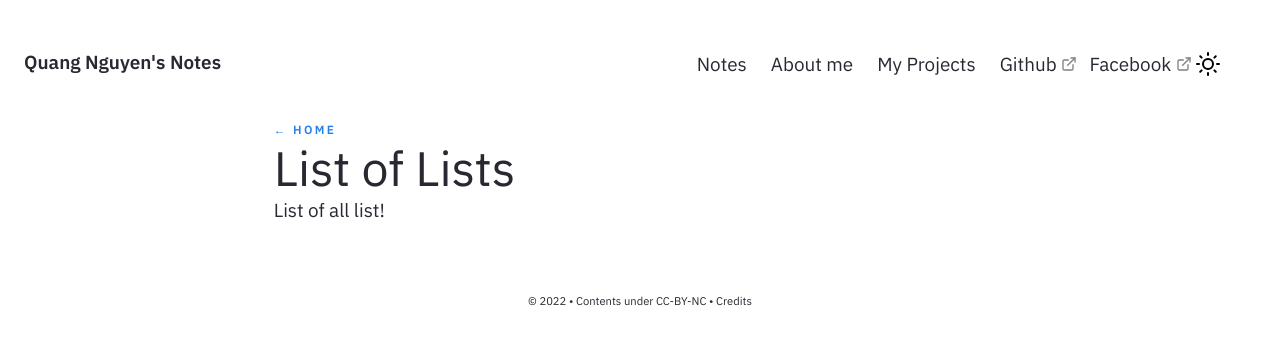
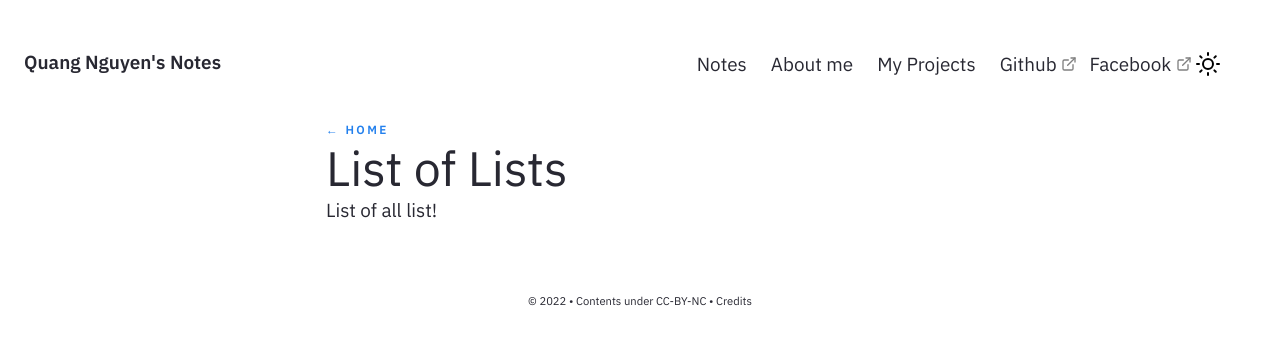
Before and after one commit to quangnguyen0698vn/quangnguyen0698vn.github.io, a Jekyll site: the page built from pages/lists.md, in a window 1280 px wide. Shown: the top 345 px of the page. Built offline with Jekyll 4.4.1, drawn with Linux system fonts in a browser that asks for light colours.

Commit message:
change the width size

```diff
--- a/_layouts/Post.html
+++ b/_layouts/Post.html
@@ -79,7 +79,7 @@
                     {%- include Homepage.html -%}
                     {%- else -%}
                     <!--- Show Feed Part -->
-                    <div class="column is-7-widescreen  is-10-desktop is-10-tablet is-12-mobile">
+                    <div class="column is-6-widescreen  is-10-desktop is-10-tablet is-12-mobile">
                         <h5 class="meta-title"><a href="/">← Home</a></h5>
                         <div class="jumbo">{{page.title}}</div>
                         {%- include FeedContent.html -%}
@@ -91,7 +91,7 @@
 
                 <!--- Notes Feed Layout-->
                 {%- if page.feedformat -%}
-                <div class="column is-7-widescreen  is-10-desktop is-10-tablet is-12-mobile">
+                <div class="column is-6-widescreen  is-10-desktop is-10-tablet is-12-mobile">
                     <h5 class="meta-title"><a href="/">← Home</a></h5>
                     <div class="jumbo">{{page.title}}</div>
                     {%- include Content.html -%}
@@ -140,7 +140,7 @@
 
                     <!--- Post Feed Layout-->
                     {%- if page.permalink == "/posts" -%}
-                    <div class="column is-7-widescreen  is-10-desktop is-10-tablet is-12-mobile">
+                    <div class="column is-6-widescreen  is-10-desktop is-10-tablet is-12-mobile">
                         <h5 class="meta-title"><a href="/">← Home</a></h5>
                         <div class="jumbo">{{page.title}}</div>
                         {%- include Content.html -%}
@@ -160,7 +160,7 @@
 
                         <!--- Post Layout-->
                         {%- if page.content-type == "post" -%}
-                        <div class="column is-7-widescreen  is-8-desktop is-8-tablet is-12-mobile">
+                        <div class="column is-6-widescreen  is-8-desktop is-8-tablet is-12-mobile">
                             <div class="note-page-section">
                                 <div>
                                     {%- if site.preferences.homepage.enabled -%}
@@ -180,7 +180,7 @@
 
                         <!--- Static Page Layout-->
                         {%- if page.content-type == "static" -%}
-                        <div class="column is-7-widescreen  is-8-desktop is-8-tablet is-12-mobile">
+                        <div class="column is-6-widescreen  is-8-desktop is-8-tablet is-12-mobile">
                             <div class="jumbo">{{page.title}}</div>
                             {%- include Content.html -%}
                         </div>
```
